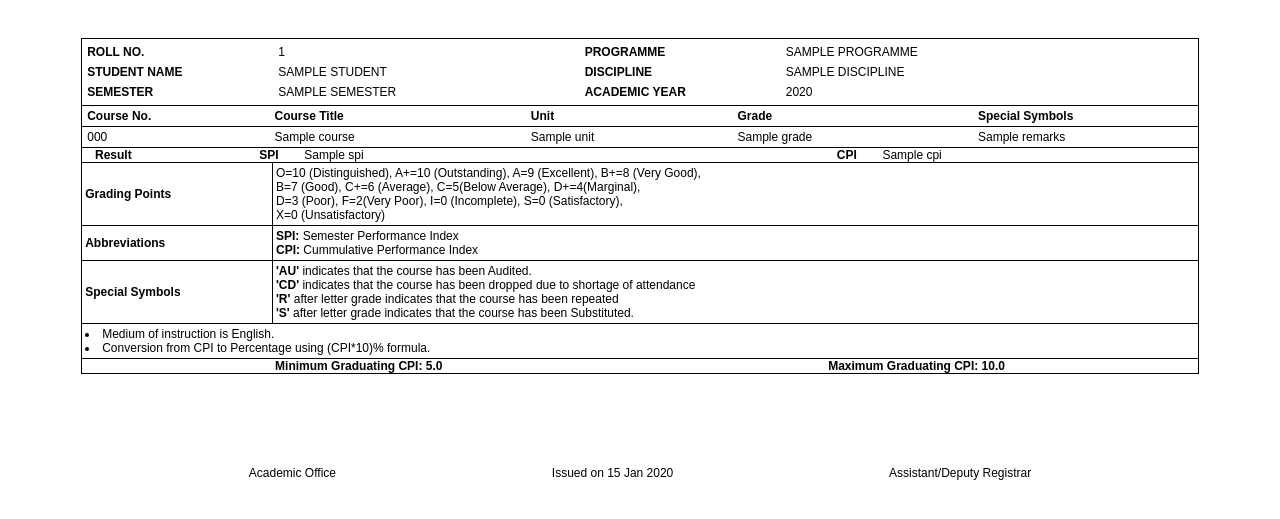
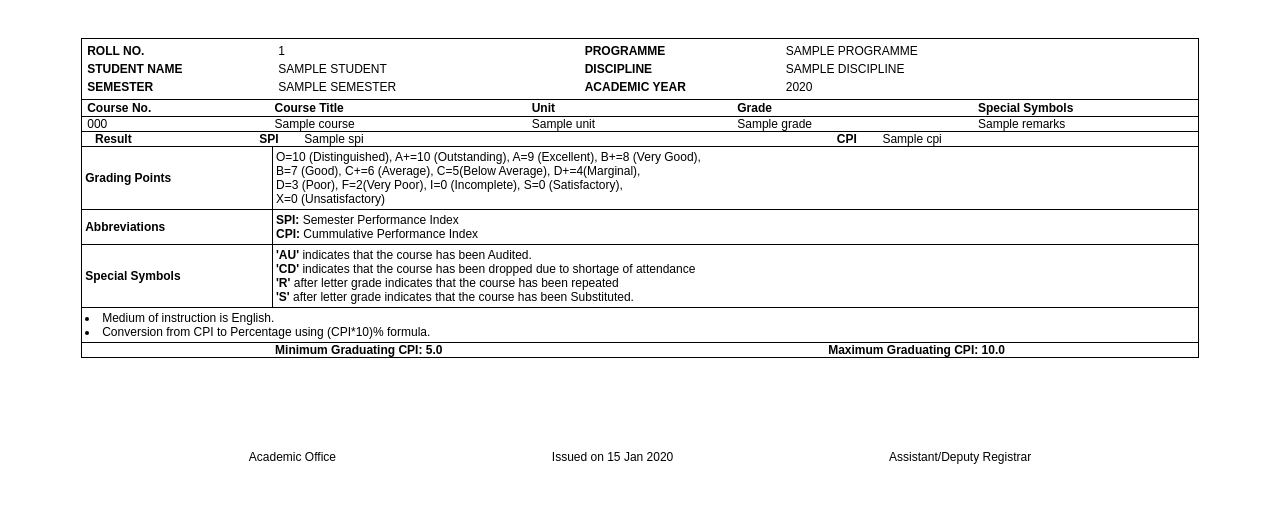
Before and after one commit to hrithik-09/transcript_generator, a Node server app: template views/transcript.ejs in a window 1280 px wide. Shown: the top 519 px of the page. Run offline with Node 20, Linux system fonts and the light colour scheme; the template is opened without the code that fills it: most values are stand-ins (such as "Sample title", 1, 10 or a date in 2020).

Commit message:
Update transcripts.css

```diff
--- a/public/css/transcripts.css
+++ b/public/css/transcripts.css
@@ -37,8 +37,8 @@ body {
 .student-details td{
     /* padding-left: 1vw; */
     /* padding-right: 1px; */
-    padding-top: 3px;
-    padding-bottom: 3px;
+    padding-top: 2px;
+    padding-bottom: 2px;
 }
 
 .performance-details table,
@@ -46,15 +46,16 @@ body {
     width: 100%;
 }
 
-.course-details td,
-.course-details th,
 .performance-details td,
 .grading-instructions td,
 .grading-instructions th {
     padding: 3px;
     text-align: left;
 }
-
+.course-details td ,.course-details th{
+    padding-left: 3px;
+    text-align: left;
+}
 table {
     width: 100%;
     border-collapse: collapse; /* Ensures borders collapse with no gaps */
@@ -90,6 +91,7 @@ table th{
 }
 .course-details td{
     border-bottom: none;
+
 }
 
 .performance-details td {
@@ -172,6 +174,9 @@ table th{
     border-left: 1px solid black;
     border-right: 1px solid black;
 }
+.course-details{
+    padding: 3px;
+}
 .grading-instructions table{
     border-left: 1px solid black;
     border-right: 1px solid black;
```
